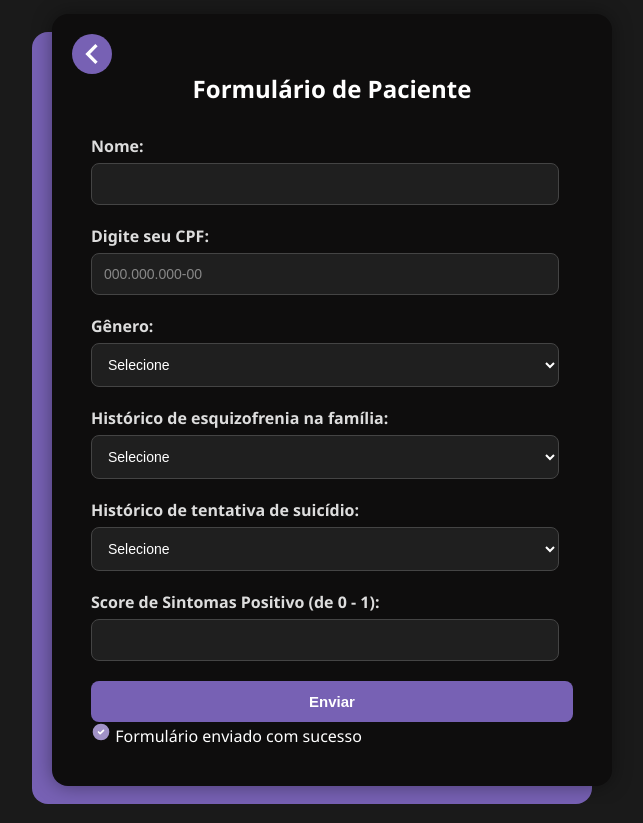
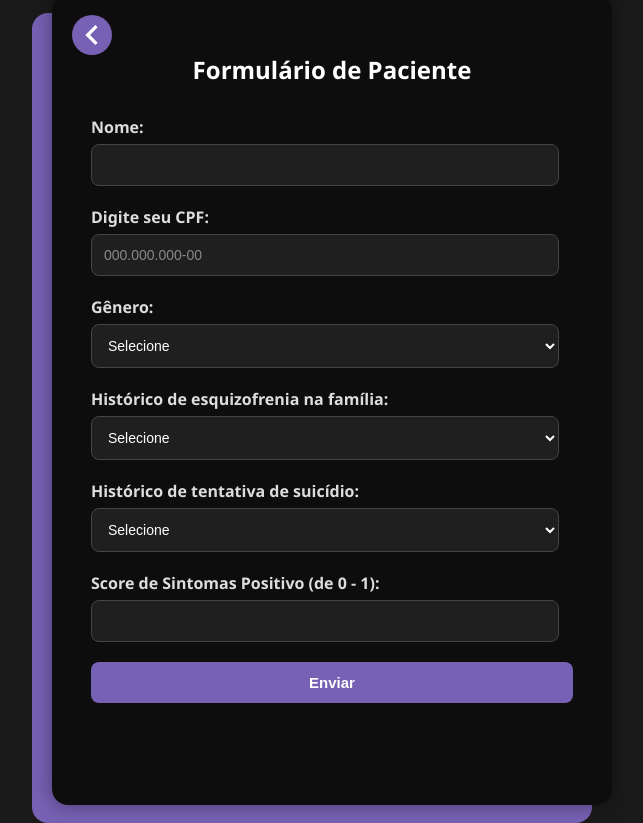
Before and after one commit to Wesky05/Projeto-IA, a FastAPI app: page /formulario-paciente in a window 1280 px wide. Shown: the whole page, without its empty margins (308-951 px from the left). Run offline with FastAPI, Linux system fonts and the light colour scheme.

Commit message:
Notificação de Envio de formulário de paciente adicionada

```diff
--- a/static/formulário.css
+++ b/static/formulário.css
@@ -49,19 +49,8 @@
 }
 
 input[type="text"],
+input[type="number"],
 select {
-  width: 97%;
-  padding: 12px;
-  margin-bottom: 20px;
-  border-radius: 8px;
-  border: 1px solid #444;
-  background-color: #1f1f1f;
-  color: #ffffff;
-  font-size: 14px;
-  box-sizing: border-box;
-}
-
-input[type="number"] {
   width: 97%;
   padding: 12px;
   margin-bottom: 20px;
@@ -125,3 +114,37 @@
   width: 120px;
   height: 120px;
 }
+
+.notificacao {
+  display: flex;
+  align-items: center;
+  justify-content: center;
+  gap: 10px;
+  background-color: #2b2b2b;
+  color: white;
+  border-radius: 14px;
+  padding: 12px 20px;
+  margin: 20px auto 0;
+  width: fit-content;
+  opacity: 0;
+  transition: opacity 0.8s ease;
+  pointer-events: none;
+  font-size: 14px;
+  font-weight: bold;
+  text-align: center;
+}
+
+.notificacao.mostrar {
+  opacity: 1;
+}
+
+.notificacao .icone {
+  display: flex;
+  align-items: center;
+  justify-content: center;
+}
+
+.notificacao .icone svg {
+  width: 18px;
+  height: 18px;
+}
```
